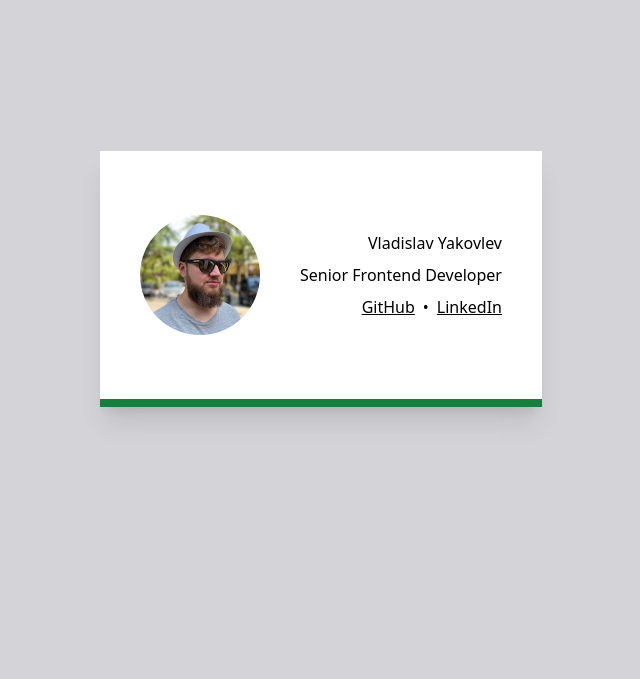
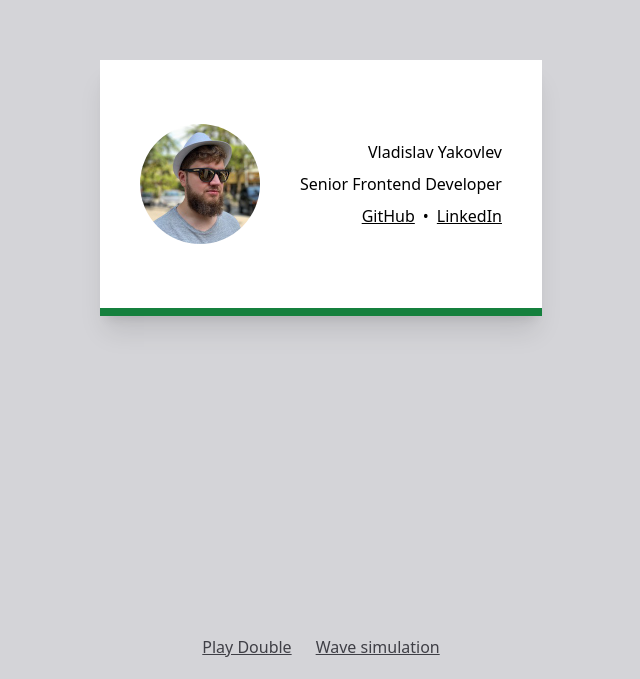
Before and after one commit to vlad-yakovlev/vlad-yakovlev-dev, a Next.js app: page / in a window 1280 px wide. Shown: the part 121-800 px from the top of the page, without its empty margins (319-959 px from the left). Built offline with nearby package versions, Linux system fonts and the light colour scheme; a web font is replaced by a local one.

Commit message:
fix: restore double and wave-simulation links

```diff
--- a/pages/index.tsx
+++ b/pages/index.tsx
@@ -40,14 +40,20 @@ const Home: NextPage = () => {
           </div>
         </div>
         <div className="h-16" />
-        {/* <div className="flex items-center justify-center h-16 gap-6">
-          <a className="underline text-zinc-700" href="/double">
+        <div className="flex items-center justify-center h-16 gap-6">
+          <a
+            className="underline text-zinc-700"
+            href="https://double.vlad-yakovlev.dev/"
+          >
             Play Double
           </a>
-          <a className="underline text-zinc-700" href="/wave-simulation">
+          <a
+            className="underline text-zinc-700"
+            href="https://wave-simulation.vlad-yakovlev.dev/"
+          >
             Wave simulation
           </a>
-        </div> */}
+        </div>
       </div>
     </>
   )
```
